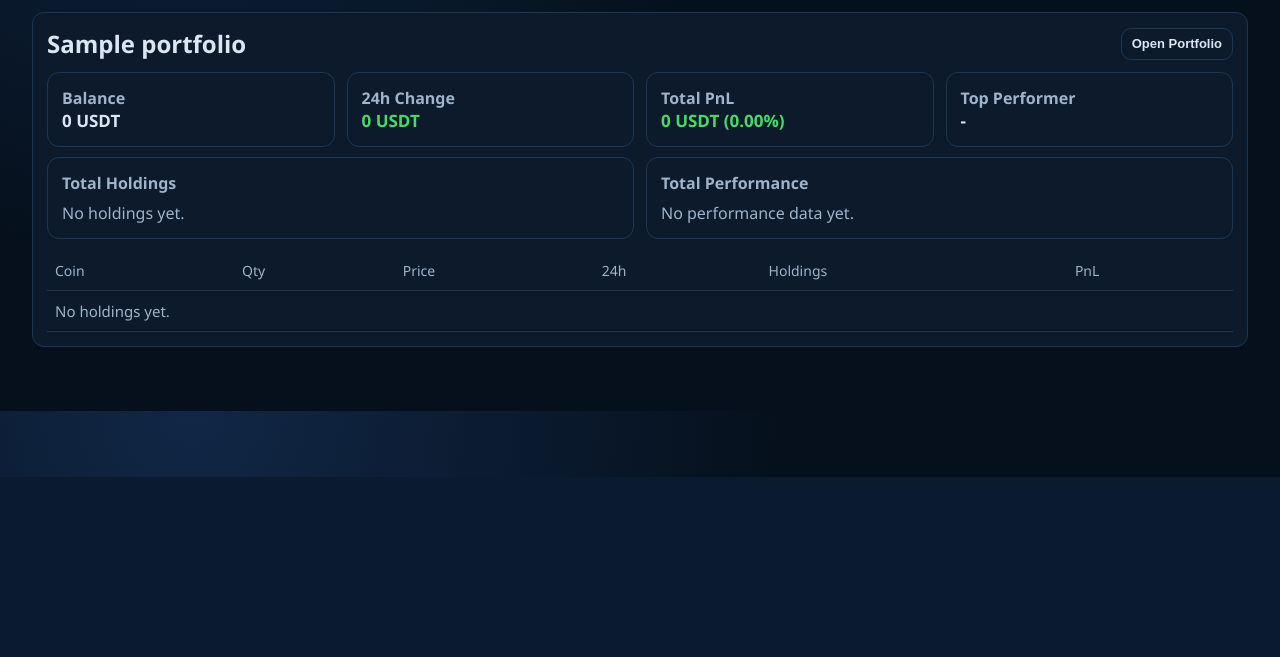
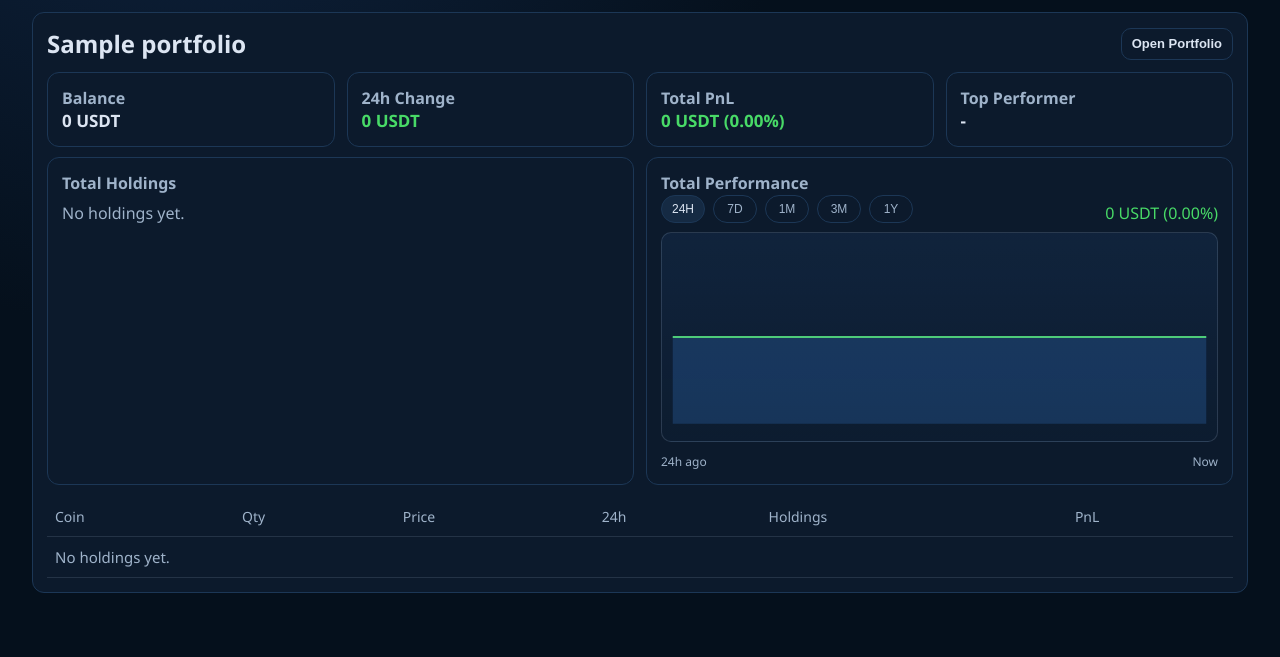
Before and after one commit to anhnbh/cryptocurrency, a FastAPI app: page / in a window 1280 px wide. Shown: the part 323-980 px from the top of the page. Before the commit the page ends 800 px from the top, so only its background shows below. Run offline with FastAPI, Linux system fonts and the light colour scheme; tables that the repository leaves empty hold one stand-in row (values such as "Sample post").

Commit message:
update_code_260505

```diff
--- a/app/main.py
+++ b/app/main.py
@@ -493,6 +493,57 @@ def coin_detail(symbol: str, portfolio_id: int, db: Session = Depends(get_db)):
     }
 
 
+def build_portfolio_performance_points(
+    db: Session, portfolio_id: int, prices: dict[str, dict[str, Any]]
+) -> list[dict[str, Any]]:
+    txs = db.scalars(
+        select(Transaction)
+        .where(Transaction.portfolio_id == portfolio_id)
+        .order_by(Transaction.tx_time.asc(), Transaction.id.asc())
+    ).all()
+    if not txs:
+        return []
+
+    qty_map: dict[str, Decimal] = defaultdict(lambda: Decimal("0"))
+    points: list[dict[str, Any]] = []
+
+    def snapshot_value() -> Decimal:
+        total = Decimal("0")
+        for symbol, qty in qty_map.items():
+            if qty <= 0:
+                continue
+            current_price = Decimal(str(prices.get(symbol, {}).get("price_usdt", 0) or 0))
+            total += qty * current_price
+        return total
+
+    for tx in txs:
+        symbol = tx.symbol.upper()
+        qty = Decimal(tx.quantity)
+        fee = Decimal(tx.fee_usd)
+        fee_currency = (tx.fee_currency or PRICE_SYNC_QUOTE_ASSET).upper()
+
+        if tx.tx_type in {"buy", "transfer_in"}:
+            received_qty = qty - fee if fee_currency == symbol else qty
+            if received_qty < 0:
+                received_qty = Decimal("0")
+            qty_map[symbol] += received_qty
+        elif tx.tx_type in {"sell", "transfer_out"}:
+            qty_map[symbol] -= qty
+            if qty_map[symbol] < 0:
+                qty_map[symbol] = Decimal("0")
+
+        points.append(
+            {
+                "ts": to_utc_iso(tx.tx_time),
+                "value_usdt": float(snapshot_value()),
+            }
+        )
+
+    now = datetime.now(timezone.utc)
+    points.append({"ts": to_utc_iso(now), "value_usdt": float(snapshot_value())})
+    return points
+
+
 def build_portfolio_snapshot(
     db: Session,
     portfolio: Portfolio,
@@ -578,6 +629,8 @@ def build_portfolio_snapshot(
             for t in tx_rows
         ]
 
+    performance_points = build_portfolio_performance_points(db, portfolio.id, prices)
+
     return {
         "portfolio_id": portfolio.id,
         "portfolio_name": portfolio.name,
@@ -590,6 +643,7 @@ def build_portfolio_snapshot(
         },
         "holdings": holdings,
         "transactions": transactions,
+        "performance_points": performance_points,
         "_metrics": {
             "current_balance": current_balance,
             "total_cost": total_cost,
@@ -663,6 +717,7 @@ def portfolio_state(portfolio_id: int | None = None, include_overview: bool = Fa
                     "portfolio_name": p.name,
                     "summary": snap["summary"],
                     "holdings": snap["holdings"],
+                    "performance_points": snap["performance_points"],
                 }
             )
             metrics = snap["_metrics"]
--- a/app/static/app.js
+++ b/app/static/app.js
@@ -312,6 +312,25 @@ function renderOverviewDonut(holdings) {
   const rInner = 48;
   let start = -Math.PI / 2;
 
+  if (rows.length === 1) {
+    const oneLabel = formatCoinInline(rows[0].coin_name, rows[0].symbol);
+    return `
+      <div class="ov-donut-wrap">
+        <svg viewBox="0 0 220 220" class="ov-donut-chart" aria-label="Holdings allocation">
+          <circle cx="${cx}" cy="${cy}" r="${(rOuter + rInner) / 2}" fill="none" stroke="#f08a4b" stroke-width="${rOuter - rInner}"></circle>
+          <circle cx="${cx}" cy="${cy}" r="${rInner - 2}" fill="#0c1a2c"></circle>
+        </svg>
+        <ul class="ov-legend">
+          <li>
+            <span class="dot" style="background:#f08a4b"></span>
+            <span>${oneLabel}</span>
+            <span>100.00%</span>
+          </li>
+        </ul>
+      </div>
+    `;
+  }
+
   const slices = rows
     .slice(0, 8)
     .map((h, idx) => {
@@ -352,59 +371,97 @@ function renderOverviewDonut(holdings) {
   `;
 }
 
-function renderOverviewPerformance24h(holdings) {
-  const rows = (holdings || []).filter((h) => Number(h.market_value || 0) > 0);
-  if (!rows.length) {
+const PERF_PERIODS = {
+  "24H": 24 * 60 * 60 * 1000,
+  "7D": 7 * 24 * 60 * 60 * 1000,
+  "1M": 30 * 24 * 60 * 60 * 1000,
+  "3M": 90 * 24 * 60 * 60 * 1000,
+  "1Y": 365 * 24 * 60 * 60 * 1000,
+};
+
+function parsePerfPoints(performancePoints) {
+  return (performancePoints || [])
+    .map((p) => ({
+      ts: new Date(p.ts).getTime(),
+      value: Number(p.value_usdt || 0),
+    }))
+    .filter((p) => Number.isFinite(p.ts) && Number.isFinite(p.value))
+    .sort((a, b) => a.ts - b.ts);
+}
+
+function filterPerfByPeriod(points, periodKey) {
+  if (!points.length) return [];
+  const now = points[points.length - 1].ts;
+  const from = now - (PERF_PERIODS[periodKey] || PERF_PERIODS["24H"]);
+  const filtered = points.filter((p) => p.ts >= from);
+  if (!filtered.length) {
+    return [points[0], points[points.length - 1]];
+  }
+  const before = [...points].reverse().find((p) => p.ts < from);
+  if (before) filtered.unshift(before);
+  return filtered;
+}
+
+function renderOverviewPerformanceChart(performancePoints, periodKey = "24H") {
+  const source = parsePerfPoints(performancePoints);
+  if (!source.length) {
     return '<div class="muted">No performance data yet.</div>';
   }
 
-  const current = rows.reduce((acc, h) => acc + Number(h.market_value || 0), 0);
-  const prev24h = rows.reduce((acc, h) => {
-    const mv = Number(h.market_value || 0);
-    const ch = Number(h.price_change_24h || 0) / 100;
-    const base = 1 + ch;
-    return acc + (base !== 0 ? mv / base : mv);
-  }, 0);
-
-  const points = [];
-  const sampleCount = 30;
-  const drift = current - prev24h;
-  for (let i = 0; i < sampleCount; i += 1) {
-    const t = i / (sampleCount - 1);
-    const wobble = Math.sin(t * Math.PI * 5) * drift * 0.06;
-    points.push(prev24h + drift * t + wobble);
+  const picked = filterPerfByPeriod(source, periodKey);
+  if (picked.length < 2) {
+    const single = picked[0] || source[0];
+    picked.push({ ts: Date.now(), value: single.value });
   }
 
-  const min = Math.min(...points);
-  const max = Math.max(...points);
+  const values = picked.map((p) => p.value);
+  const min = Math.min(...values);
+  const max = Math.max(...values);
   const pad = (max - min) * 0.12 || 1;
   const lo = min - pad;
   const hi = max + pad;
   const w = 620;
   const h = 210;
 
-  const xy = points.map((v, i) => {
-    const x = (i / (sampleCount - 1)) * (w - 24) + 12;
-    const y = h - ((v - lo) / (hi - lo)) * (h - 24) - 12;
+  const firstTs = picked[0].ts;
+  const lastTs = picked[picked.length - 1].ts;
+  const tsSpan = Math.max(1, lastTs - firstTs);
+  const xy = picked.map((p) => {
+    const x = ((p.ts - firstTs) / tsSpan) * (w - 24) + 12;
+    const y = h - ((p.value - lo) / (hi - lo)) * (h - 24) - 12;
     return { x, y };
   });
 
   const line = xy.map((p, idx) => `${idx === 0 ? "M" : "L"} ${p.x} ${p.y}`).join(" ");
   const area = `${line} L ${xy[xy.length - 1].x} ${h - 8} L ${xy[0].x} ${h - 8} Z`;
-  const pnl = current - prev24h;
-  const pnlPct = prev24h > 0 ? (pnl / prev24h) * 100 : 0;
+  const firstValue = values[0];
+  const lastValue = values[values.length - 1];
+  const pnl = lastValue - firstValue;
+  const pnlPct = firstValue > 0 ? (pnl / firstValue) * 100 : 0;
+
+  const pills = Object.keys(PERF_PERIODS)
+    .map((k) => `<button type="button" class="pill ${k === periodKey ? "active" : ""}" data-period="${k}">${k}</button>`)
+    .join("");
+
+  const leftLabelMap = {
+    "24H": "24h ago",
+    "7D": "7d ago",
+    "1M": "1m ago",
+    "3M": "3m ago",
+    "1Y": "1y ago",
+  };
 
   return `
     <div class="ov-perf-head">
-      <span class="pill active">24H</span>
+      <div class="ov-pills">${pills}</div>
       <span class="muted ${pnlClass(pnl)}">${fmtQuote(pnl)} (${fmtPct(pnlPct)})</span>
     </div>
-    <svg viewBox="0 0 ${w} ${h}" class="ov-line-chart" aria-label="Estimated 24h performance">
+    <svg viewBox="0 0 ${w} ${h}" class="ov-line-chart" aria-label="Portfolio performance">
       <path d="${area}" class="ov-area"></path>
       <path d="${line}" class="ov-line"></path>
     </svg>
     <div class="ov-axis">
-      <span>24h ago</span>
+      <span>${leftLabelMap[periodKey] || "Start"}</span>
       <span>Now</span>
     </div>
   `;
@@ -490,12 +547,27 @@ function renderOverview(overview) {
         <h3>Total Holdings</h3>
         ${renderOverviewDonut(item.holdings)}
       </article>
-      <article class="card chart-card">
+      <article class="card chart-card perf-card">
         <h3>Total Performance</h3>
-        ${renderOverviewPerformance24h(item.holdings)}
+        <div class="perf-content">${renderOverviewPerformanceChart(item.performance_points, "24H")}</div>
       </article>
     `;
     panel.appendChild(chartGrid);
+
+    const perfCard = chartGrid.querySelector(".perf-card");
+    if (perfCard) {
+      perfCard.querySelectorAll(".pill").forEach((btn) => {
+        btn.addEventListener("click", () => {
+          const period = btn.dataset.period || "24H";
+          const content = perfCard.querySelector(".perf-content");
+          if (!content) return;
+          content.innerHTML = renderOverviewPerformanceChart(item.performance_points, period);
+          perfCard.querySelectorAll(".pill").forEach((x) => x.classList.remove("active"));
+          const active = perfCard.querySelector(`.pill[data-period="${period}"]`);
+          if (active) active.classList.add("active");
+        });
+      });
+    }
 
     const tableWrap = document.createElement("div");
     tableWrap.className = "table-wrap";
--- a/app/static/style.css
+++ b/app/static/style.css
@@ -161,6 +161,11 @@ body {
   margin-bottom: 8px;
 }
 
+.ov-pills {
+  display: flex;
+  gap: 8px;
+}
+
 .pill {
   display: inline-flex;
   align-items: center;
@@ -169,6 +174,7 @@ body {
   height: 28px;
   border-radius: 999px;
   border: 1px solid var(--line);
+  background: transparent;
   color: var(--muted);
   font-size: 12px;
   padding: 0 10px;
--- a/app/templates/index.html
+++ b/app/templates/index.html
@@ -4,7 +4,7 @@
     <meta charset="UTF-8" />
     <meta name="viewport" content="width=device-width, initial-scale=1.0" />
     <title>Local Crypto Portfolio</title>
-    <link rel="stylesheet" href="/static/style.css?v=20260505j" />
+    <link rel="stylesheet" href="/static/style.css?v=20260505k" />
   </head>
   <body>
     <main class="app-shell">
@@ -233,6 +233,6 @@
       </section>
     </div>
 
-    <script src="/static/app.js?v=20260505j"></script>
+    <script src="/static/app.js?v=20260505k"></script>
   </body>
 </html>
```
